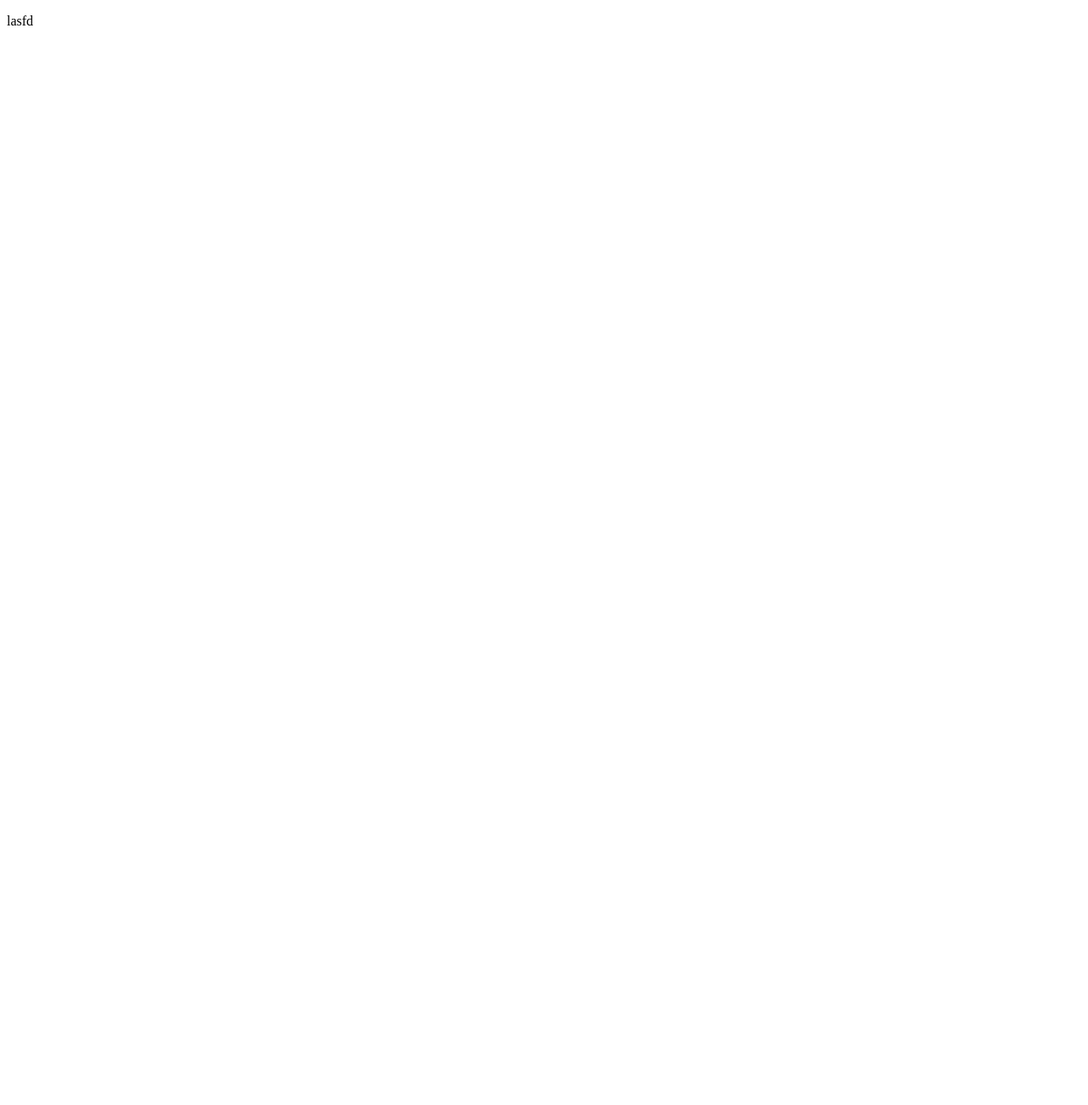
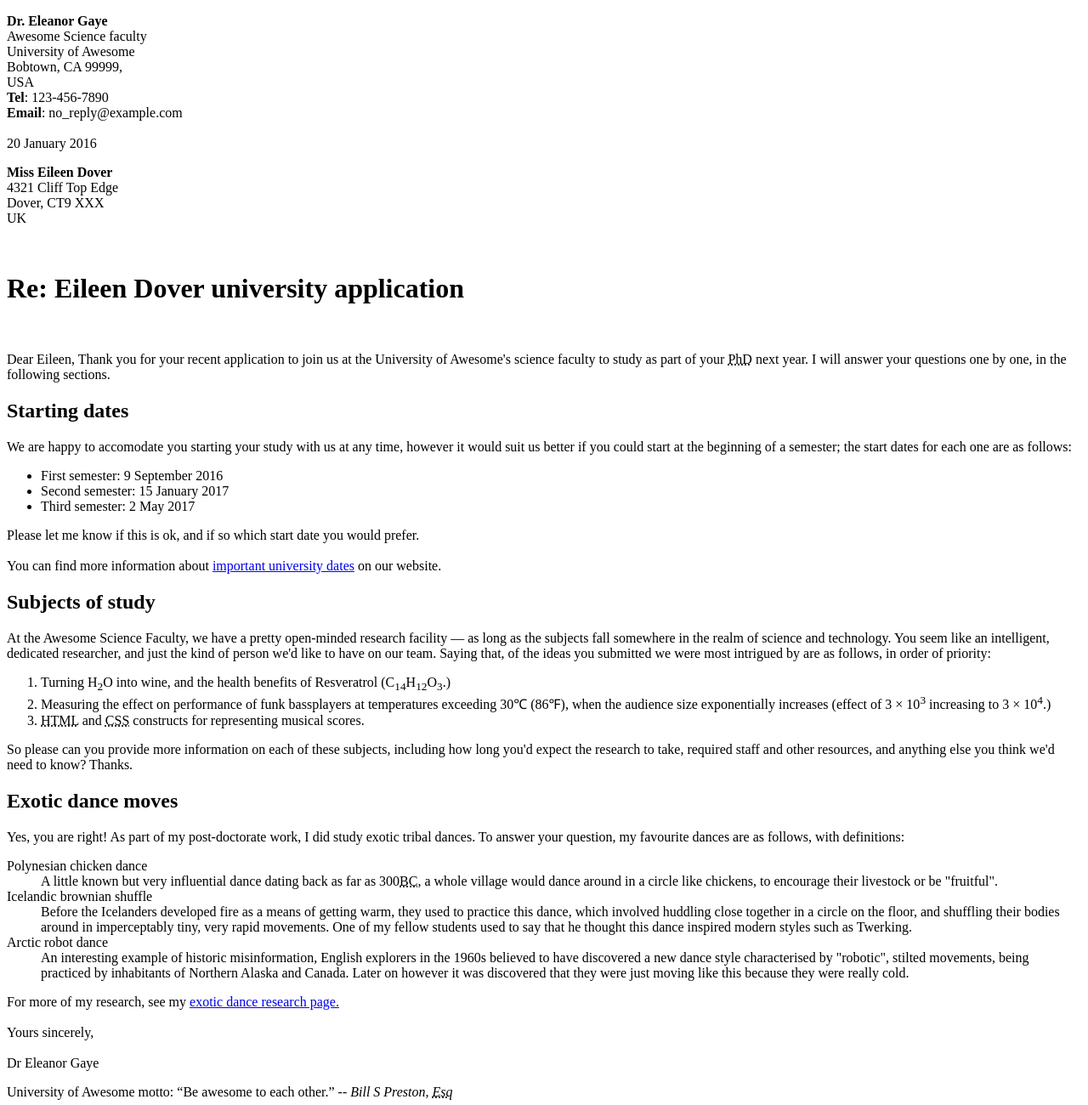
Before and after one commit to ahmedNihan/WebLearn, a plain HTML site: page Index.html in a window 1280 px wide. Shown: the whole page at 85% size. Before the commit the page ends 800 px from the top, so only its background shows below. Drawn offline with Linux system fonts and the light colour scheme.

Commit message:
Update Index.html

```diff
--- a/Index.html
+++ b/Index.html
@@ -1,7 +1,84 @@
-<!DOCTYPE HTML>
-<html>
+<!DOCTYPE html>
+<html lang="en">
+ <head>
+<title>Letter</title>
+   <meta charset="utf-8">
+   <meta name="author" content="Ahmed Nihan" >
+   <meta name="description" content="The letter is a response from a research fellow to a prospective PhD student concerning their application to work at the university.">
+  </head>
+
   <body>
-    <p>lasfd</p>
-  </body>
 
+<p class="sender-column"><strong>Dr. Eleanor Gaye</strong><br>
+Awesome Science faculty<br>
+University of Awesome<br>
+Bobtown, CA 99999,<br>
+USA<br>
+<strong>Tel</strong>: 123-456-7890<br>
+<strong>Email</strong>: no_reply@example.com <br>
+<br>
+<time datetime="2016-01-20">20 January 2016</time> </p>
+
+<p><strong>Miss Eileen Dover</strong><br>
+4321 Cliff Top Edge<br>
+Dover, CT9 XXX<br>
+UK</p>
+<br>
+
+<h1>Re: Eileen Dover university application</h1>
+<br>
+<p>Dear Eileen,
+
+Thank you for your recent application to join us at the University of Awesome's science faculty to study as part of your <abbr title="Doctor of Philosophy">PhD</abbr> next year. I will answer your questions one by one, in the following sections.</p>
+
+<h2>Starting dates</h2>
+
+<p>We are happy to accomodate you starting your study with us at any time, however it would suit us better if you could start at the beginning of a semester; the start dates for each one are as follows:</p>
+
+<ul>
+<li>First semester: <time datetime="2016-09-09">9 September 2016</time></li>
+<li>Second semester: <time datetime="2017-01-15">15 January 2017</time></li>
+<li>Third semester: <time datetime="2017-05-02">2 May 2017</time></li>
+</ul>
+
+<p>Please let me know if this is ok, and if so which start date you would prefer.<br>
+<br>
+You can find more information about <a href="http://example.com" target="_blank">important university dates</a> on our website.</p>
+
+
+<h2>Subjects of study</h2>
+
+<p>At the Awesome Science Faculty, we have a pretty open-minded research facility — as long as the subjects fall somewhere in the realm of science and technology. You seem like an intelligent, dedicated researcher, and just the kind of person we'd like to have on our team. Saying that, of the ideas you submitted we were most intrigued by are as follows, in order of priority:</p>
+
+<ol>
+<li>Turning H<sub>2</sub>O into wine, and the health benefits of Resveratrol (C<sub>14</sub>H<sub>12</sub>O<sub>3</sub>.)</li>
+<li>Measuring the effect on performance of funk bassplayers at temperatures exceeding 30&#8451; (86&#8457;), when the audience size exponentially increases (effect of 3 &#215; 10<sup>3</sup> increasing to 3 &#215; 10<sup>4</sup>.)</li>
+<li><abbr title="Hypertext Markup Language">HTML</abbr> and <abbr title="Cascading Style Sheets">CSS</abbr> constructs for representing musical scores.</li>
+</ol>
+
+<p>So please can you provide more information on each of these subjects, including how long you'd expect the research to take, required staff and other resources, and anything else you think we'd need to know? Thanks.</p>
+
+
+<h2>Exotic dance moves</h2>
+
+<p>Yes, you are right! As part of my post-doctorate work, I did study exotic tribal dances. To answer your question, my favourite dances are as follows, with definitions:</p>
+
+<dl>
+<dt>Polynesian chicken dance</dt>
+<dd>A little known but very influential dance dating back as far as 300<abbr title="Before Christ">BC</abbr>, a whole village would dance around in a circle like chickens, to encourage their livestock or be "fruitful".</dd>
+<dt>Icelandic brownian shuffle</dt>
+<dd>Before the Icelanders developed fire as a means of getting warm, they used to practice this dance, which involved huddling close together in a circle on the floor, and shuffling their bodies around in imperceptably tiny, very rapid movements. One of my fellow students used to say that he thought this dance inspired modern styles such as Twerking.</dd>
+<dt>Arctic robot dance</dt>
+<dd>An interesting example of historic misinformation, English explorers in the 1960s believed to have discovered a new dance style characterised by "robotic", stilted movements, being practiced by inhabitants of Northern Alaska and Canada. Later on however it was discovered that they were just moving like this because they were really cold.</dd>
+</dl>
+<p>For more of my research, see my <a href="http://example.com" target="_blank">exotic dance research page.</a>
+<br><br>
+Yours sincerely,<br><br>
+Dr Eleanor Gaye</p>
+
+
+  <p>University of Awesome motto: <q cite="http://example.com">Be awesome to each other.</q> -- <cite>Bill S Preston, <abbr title="esquire">Esq</abbr></cite></p>
+
+
+</body>
 </html>
```
